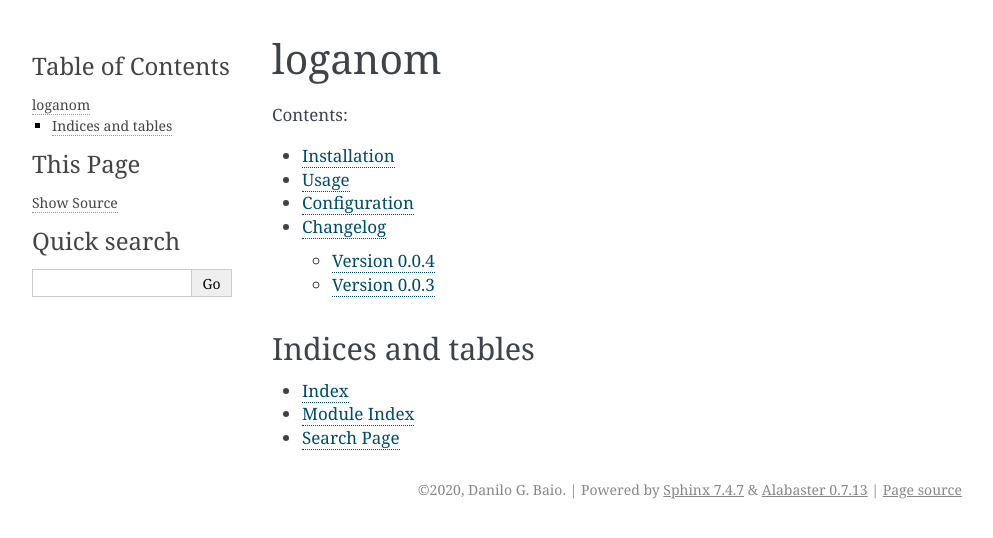
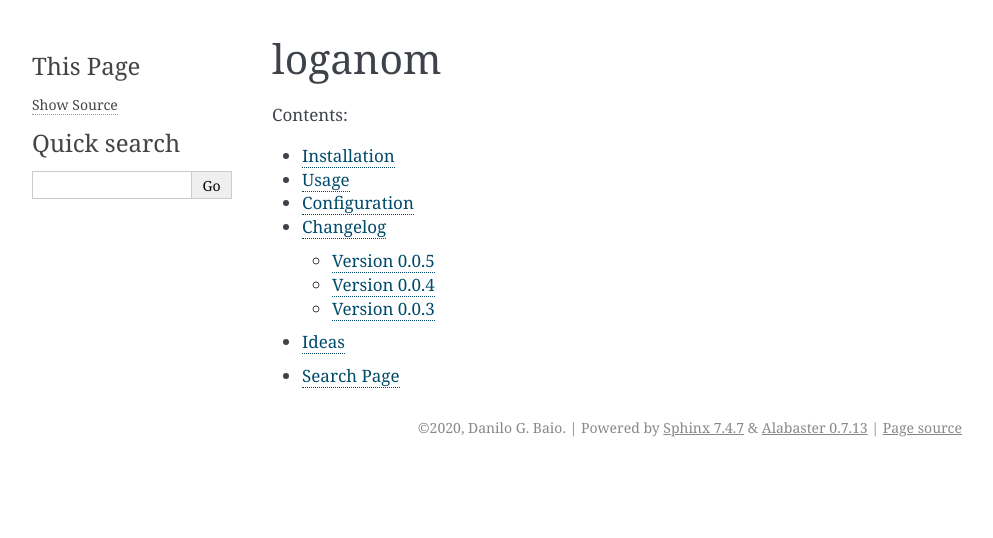
Before and after one commit to dbaio/loganom, a Sphinx documentation site: the page built from docs/index.rst, in a window 1280 px wide. Shown: the top 538 px of the page, without its empty margins (148-1141 px from the left). Built offline with Sphinx 7.4.7, drawn with Linux system fonts in a browser that asks for light colours.

Commit message:
Update to 0.0.5

```diff
--- a/docs/changelog.rst
+++ b/docs/changelog.rst
@@ -1,5 +1,13 @@
 Changelog
 =========
+
+Version 0.0.5
+-------------
+
+:Date: May 25, 2020
+
+* Add option to send report by Mattermost
+
 
 Version 0.0.4
 -------------
--- a/docs/index.rst
+++ b/docs/index.rst
@@ -14,11 +14,6 @@ loganom
    usage
    config
    changelog
+   ideas
 
-
-Indices and tables
-------------------
-
-* :ref:`genindex`
-* :ref:`modindex`
 * :ref:`search`
--- a/setup.py
+++ b/setup.py
@@ -7,7 +7,7 @@ with open("README.rst", "r") as fh:
 
 setup(
     name="loganom",
-    version="0.0.4",
+    version="0.0.5",
     author="Danilo G. Baio",
     author_email="dbaio@bsd.com.br",
     description="Log analyzer to discover anomalies",
```
Also changed, not shown: docs/ideas.rst (added, +12 -0 lines).
